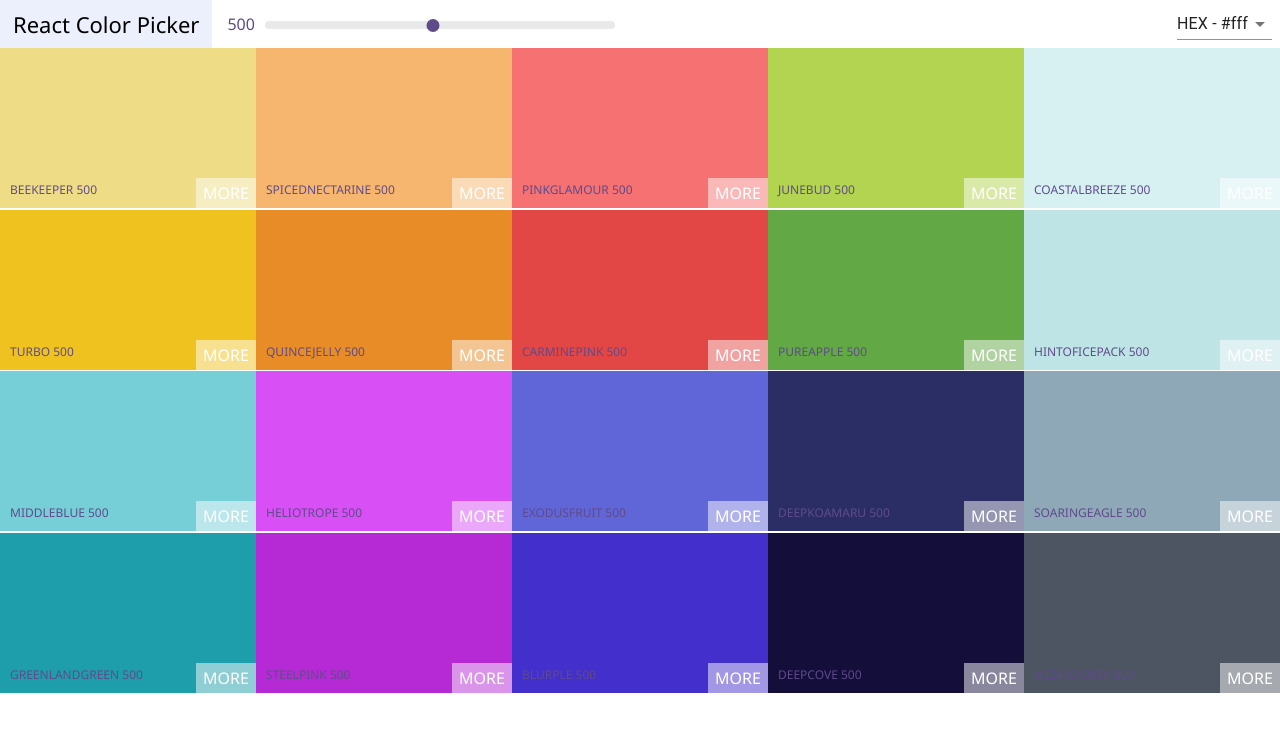
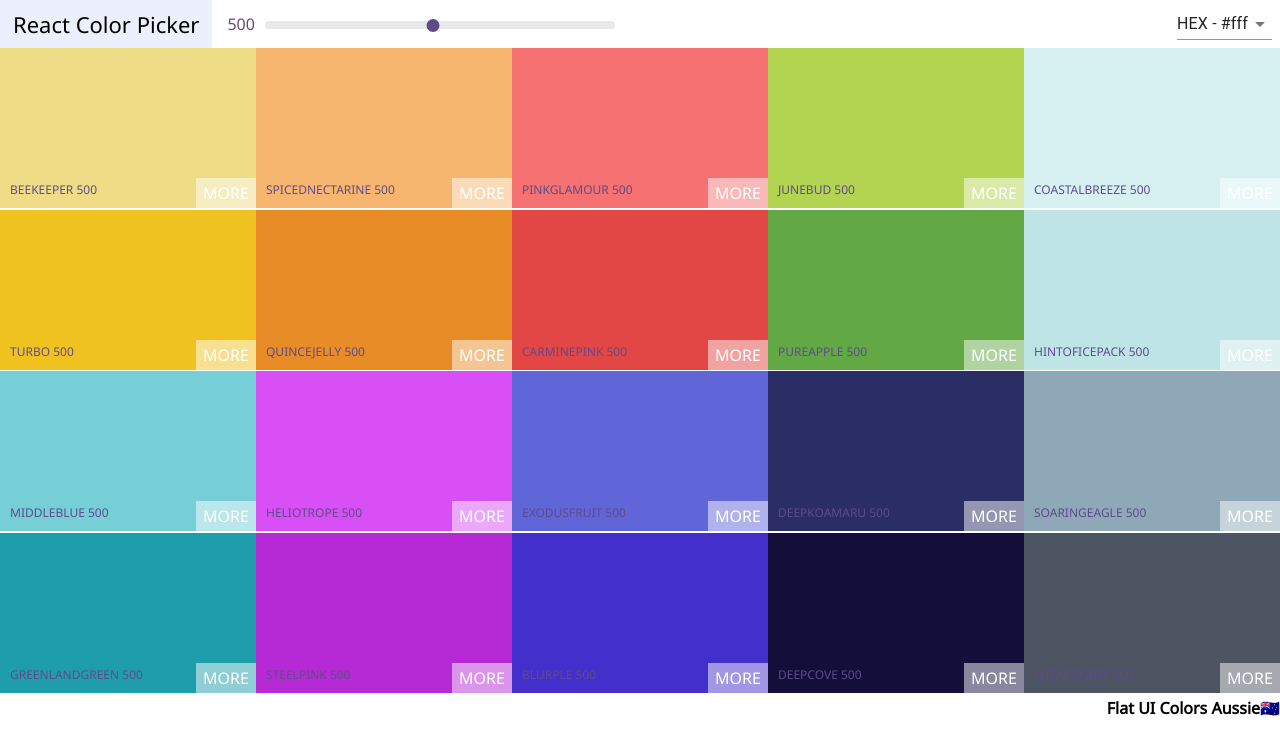
Before and after one commit to jamesv28/Color-Boxes, a React (Create React App) app: page / in a window 1280 px wide. Shown: the top 754 px of the page. Built offline with nearby package versions, Linux system fonts and the light colour scheme.

Commit message:
added footer component

```diff
--- /dev/null
+++ b/src/Footer.css
@@ -0,0 +1,13 @@
+.footer-container {
+    height: 5vh;
+    background-color: white;
+    display: flex;
+    justify-content: flex-end;
+    align-items: center;
+    font-weight: bold;
+}
+
+.footer-emoji {
+    font-size: 1.5rem;
+    margin: 0 1rem
+}
--- /dev/null
+++ b/src/Footer.js
@@ -0,0 +1,21 @@
+import React, { Component } from 'react';
+import './Footer.css';
+
+class Footer extends Component {
+    render() {
+
+        const {
+            paletteName,
+            emoji
+        } = this.props.paletteName;
+
+        return (
+            <footer className="footer-container">
+                {paletteName}
+                <span className="emoji-footer"> { emoji } </span>
+            </footer>
+        )
+    }
+}
+
+export default Footer;
--- a/src/Palette.js
+++ b/src/Palette.js
@@ -1,7 +1,7 @@
 import React, { Component } from 'react';
 import ColorBox from './ColorBox';
 import Navbar from './Navbar';
-
+import Footer from './Footer';
 import './Palette.css';
 
 class Palette extends Component {
@@ -55,6 +55,7 @@ class Palette extends Component {
                 <div className="Palette-colors">
                     {colorBoxes}
                 </div>
+                <Footer paletteName={this.props.palette}/>
             </div>
         )
     }
```
